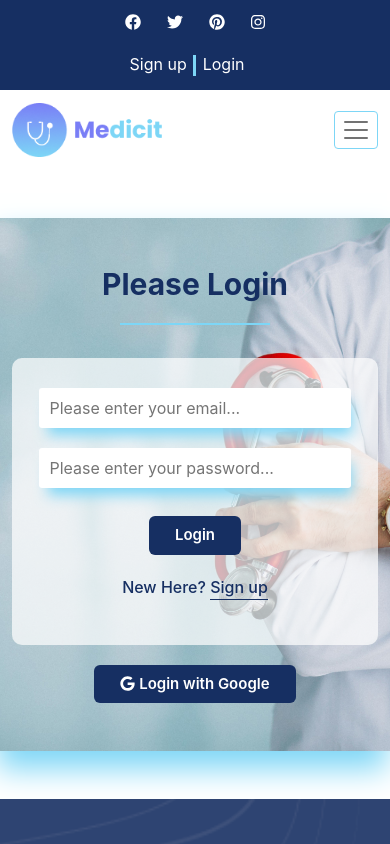
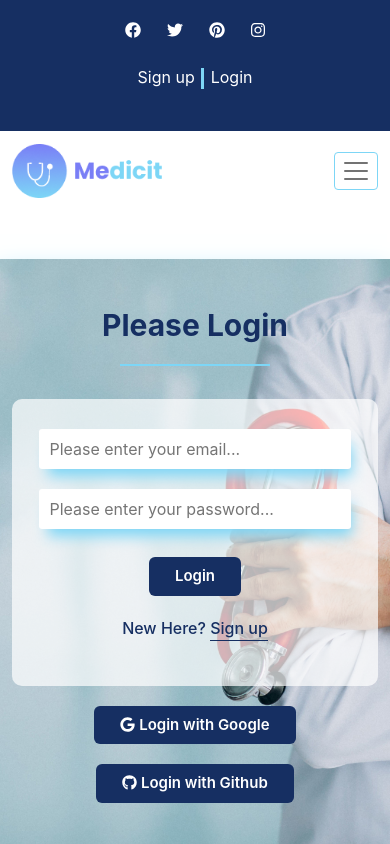
Before and after one commit to itzrizvi/medicit-healthcare-website, a React (Create React App) app: page /login in a window 390 px wide. Shown: the top 844 px of the page. Built offline with nearby package versions, Linux system fonts and the light colour scheme; no server answers.

Commit message:
github sign in done

```diff
--- a/src/Pages/Login/Login.css
+++ b/src/Pages/Login/Login.css
@@ -27,7 +27,9 @@ form.loginForm input {
     box-shadow: 5px 11px 14px -4px #7dd6f6;
 }
 
-.loginForm button, button.google-btn{
+.loginForm button,
+button.google-btn,
+button.github-btn{
     text-decoration: none;
     background-color: #162F62;
     color: #FFFFFF;
@@ -41,7 +43,9 @@ form.loginForm input {
     margin-top: 8px;
 }
 
-.loginForm button:hover, button.google-btn:hover{
+.loginForm button:hover,
+button.google-btn:hover,
+button.github-btn:hover{
     border: 1px solid #162F62;
     background-color: transparent;
     color: #162F62;
@@ -61,14 +65,15 @@ p.already-have-ac-txt a {
     padding-bottom: 2px;
 }
 
-button.google-btn {
-    display: block;
+button.google-btn, button.github-btn {
+    display: inline-block;
     margin: auto;
     margin-top: 20px;
 }
 
 
 /********** RESPONSIVE CSS ***********/
+
 @media screen and (max-width:767px){
     form.loginForm{
         width: 100%;
@@ -77,3 +82,15 @@ button.google-btn {
         width: 85%;
     }
 }
+
+@media screen and (max-width:429px){
+    button.google-btn{
+        display: block;
+        margin: auto;
+        margin-top: 20px;
+    }
+
+    button.github-btn{
+        margin-left: 0px !important;
+    }
+}
--- a/src/Pages/Login/Login.js
+++ b/src/Pages/Login/Login.js
@@ -2,7 +2,7 @@ import React from 'react';
 import { Col, Container, Row } from 'react-bootstrap';
 import { Link } from 'react-router-dom';
 import { FontAwesomeIcon } from '@fortawesome/react-fontawesome';
-import { faGoogle } from '@fortawesome/free-brands-svg-icons';
+import { faGoogle, faGithub } from '@fortawesome/free-brands-svg-icons';
 import './Login.css';
 import useAuth from '../../hooks/useAuth';
 import { useLocation } from 'react-router-dom';
@@ -10,8 +10,15 @@ import { useHistory } from 'react-router-dom';
 
 const Login = () => {
     const gIcon = <FontAwesomeIcon icon={faGoogle} />;
+    const githubIcon = <FontAwesomeIcon icon={faGithub} />;
 
-    const { signInWithEmail, signInByGoogle, handleEmail, handlePassword } = useAuth();
+    const {
+        signInWithEmail,
+        signInByGoogle,
+        signInByGithub,
+        handleEmail,
+        handlePassword,
+        setUser } = useAuth();
 
     const location = useLocation();
     const hostory = useHistory();
@@ -19,6 +26,23 @@ const Login = () => {
     const handleGoogleSignIn = () => {
         signInByGoogle()
             .then(result => {
+                hostory.push(redirectURL);
+            })
+    }
+
+    const handleEmailPassSignIn = (e) => {
+        e.preventDefault();
+        signInWithEmail()
+            .then((result) => {
+                setUser(result.user);
+                hostory.push(redirectURL);
+            })
+    }
+
+    const handleGithubSignIn = () => {
+        signInByGithub()
+            .then((result) => {
+                setUser(result.user);
                 hostory.push(redirectURL);
             })
     }
@@ -36,13 +60,14 @@ const Login = () => {
                     </Row>
                     <Row>
                         <Col>
-                            <form onSubmit={signInWithEmail} className='loginForm mt-5 mb-3'>
+                            <form onSubmit={handleEmailPassSignIn} className='loginForm mt-5 mb-3'>
                                 <input type="email" onBlur={handleEmail} name="email" id="email" placeholder='Please enter your email...' />
                                 <input type="password" onBlur={handlePassword} name="pass" id="pass" placeholder='Please enter your password...' />
                                 <button type="submit">Login</button>
                                 <p className='already-have-ac-txt'>New Here? <Link to='/signup'>Sign up</Link> </p>
                             </form>
                             <button onClick={handleGoogleSignIn} className='google-btn'>{gIcon} Login with Google</button>
+                            <button onClick={handleGithubSignIn} className='github-btn ms-3'>{githubIcon} Login with Github</button>
                         </Col>
                     </Row>
                 </Container>
--- a/src/Pages/Shared/Header/Header.css
+++ b/src/Pages/Shared/Header/Header.css
@@ -4,7 +4,8 @@
 
 ul.social-icon{
     margin: 0;
-    padding: 0;
+    padding-top: 8px;
+    padding-left: 0px !important;
 }
 ul.social-icon li {
     list-style: none;
@@ -23,6 +24,15 @@ ul.social-icon li a {
 
 ul.social-icon li a:hover{
     color: #7DD6F6;
+}
+
+.login-signup{
+    display: flex;
+    justify-content: right;
+}
+
+.login-signup-links {
+    padding-top: 5px;
 }
 
 .login-signup a, button.logout-btn {
@@ -132,8 +142,14 @@ a.user-img-link {
     ul.social-icon {
         justify-content: center;
     }
-    .login-signup {
-        justify-content: center;
-        display: flex;
+    .login-signup{
+        display: block;
+    }
+    .login-signup-links {
+        text-align: center;
+    }
+
+    .loged-in-data {
+        text-align: center;
     }
 }
--- a/src/Pages/Shared/Header/Header.js
+++ b/src/Pages/Shared/Header/Header.js
@@ -26,7 +26,7 @@ const Header = () => {
             <div className="top-bar">
                 <Container>
                     <Row>
-                        <Col md={6} sm={6} xs={12}>
+                        <Col md={4} sm={4} xs={12}>
                             <ul className="social-icon d-flex">
                                 <li><Link to="/home">{fbIcon}</Link></li>
                                 <li><Link to="/home">{twitIcon}</Link></li>
@@ -34,15 +34,19 @@ const Header = () => {
                                 <li><Link to="/home">{instaIcon}</Link></li>
                             </ul>
                         </Col>
-                        <Col md={6} sm={6} xs={12} className='login-signup text-end'>
+                        <Col md={8} sm={8} xs={12} className='login-signup text-end'>
+                            <div className="login-signup-links">
                                 <Link to="/signup" className='after-effect'>Sign up</Link>
                                 {user?.email ?
                                     <button onClick={logOut} className="logout-btn">Logout</button> :
                                     <Link to="/login">Login</Link>}
+                            </div>
+                            <div className="loged-in-data">
                                 <Link to="/home">{user?.displayName}</Link>
                                 {user?.photoURL && <Link className='user-img-link' to="/home">
                                     <img className='user-img' src={user?.photoURL} alt="" />
                                 </Link>}
+                            </div>
                         </Col>
                     </Row>
                 </Container>
--- a/src/hooks/useFirebase.js
+++ b/src/hooks/useFirebase.js
@@ -2,6 +2,7 @@ import {
     getAuth,
     signInWithPopup,
     GoogleAuthProvider,
+    GithubAuthProvider,
     signOut,
     onAuthStateChanged,
     createUserWithEmailAndPassword,
@@ -14,6 +15,7 @@ import initializeAuthApp from "../Firebase/firebase.init";
 initializeAuthApp();
 const auth = getAuth();
 const googleProvider = new GoogleAuthProvider();
+const githubProvider = new GithubAuthProvider();
 
 const useFirebase = () => {
     const [user, setUser] = useState({});
@@ -41,13 +43,13 @@ const useFirebase = () => {
         return signInWithPopup(auth, googleProvider);
     }
 
+    const signInByGithub = () => {
+        return signInWithPopup(auth, githubProvider)
+    }
 
-    const signInWithEmail = (e) => {
-        e.preventDefault();
-        signInWithEmailAndPassword(auth, email, password)
-            .then((result) => {
-                setUser(result.user);
-            }).catch((err) => setError(err.message));
+    const signInWithEmail = () => {
+        return signInWithEmailAndPassword(auth, email, password)
+
     }
 
     const logOut = () => {
@@ -103,11 +105,13 @@ const useFirebase = () => {
 
     return {
         user,
+        setUser,
         isLoading,
         signInByGoogle,
         logOut,
         signUpByEmailPassWord,
         signInWithEmail,
+        signInByGithub,
         handleName,
         handleEmail,
         handlePassword,
```
Lines whose indentation alone changed are shown as unchanged.
